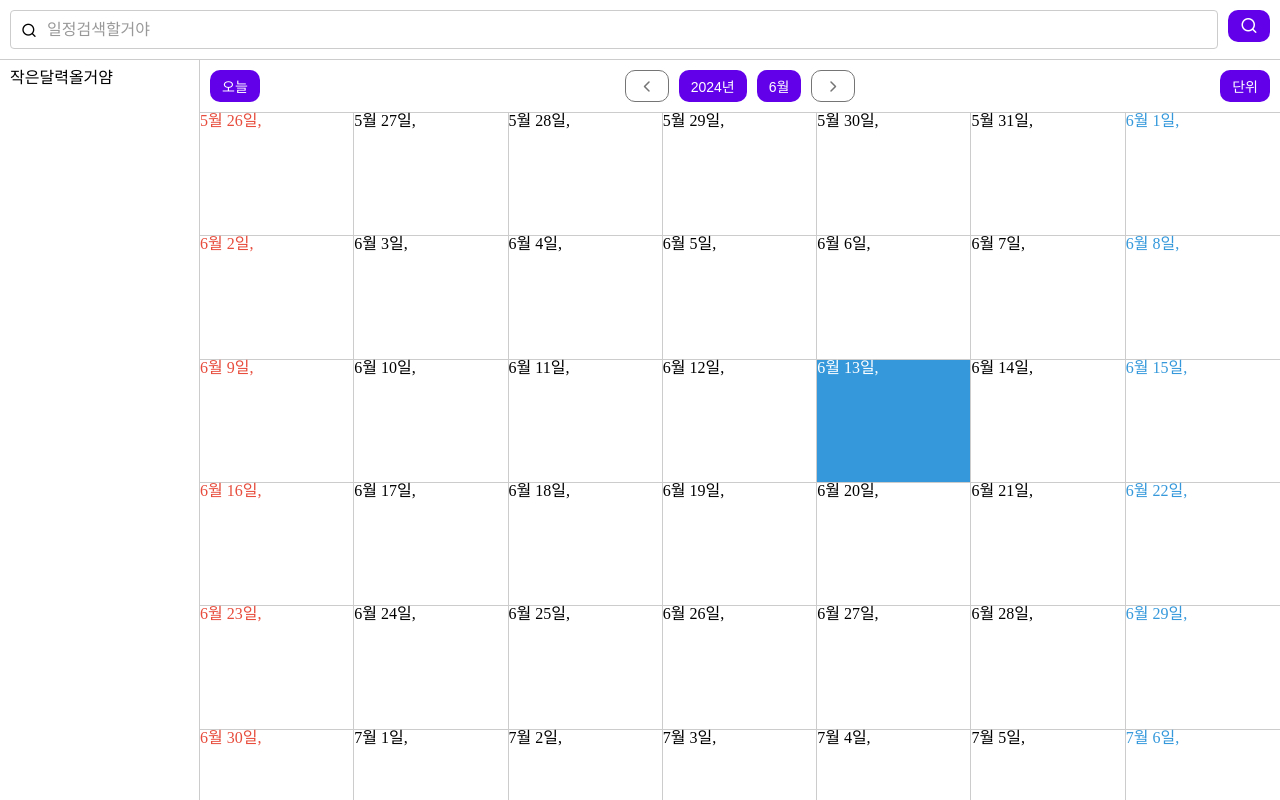
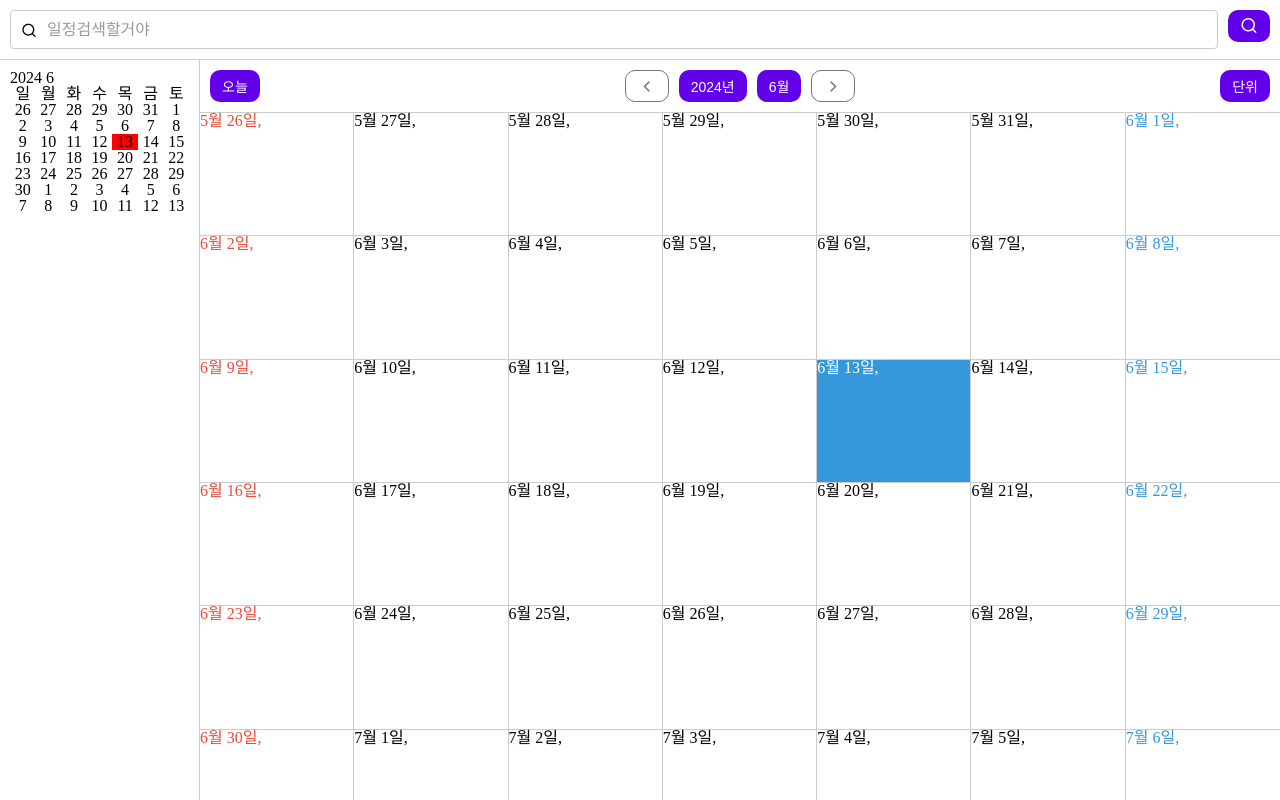
Before and after one commit to yienaa/bitter, a React app in the folder workspaces/bitter-calendar/: page / in a window 1280 px wide. Built offline with nearby package versions, Linux system fonts and the light colour scheme.

Commit message:
Nav 영역 작은 달력 추가

```diff
--- a/workspaces/bitter-calendar/src/components/calendar/CalendarNav.tsx
+++ b/workspaces/bitter-calendar/src/components/calendar/CalendarNav.tsx
@@ -1,5 +1,6 @@
 import React from 'react';
 import styled from 'styled-components';
+import SmallCalendar from './SmallCalendar';
 
 const Nav = styled.div`
   grid-area: side-bar;
@@ -10,5 +11,7 @@ const Nav = styled.div`
 `;
 
 export default function CalendarNav(): React.ReactElement {
-  return <Nav>작은달력올거얌</Nav>;
+  return <Nav>
+    <SmallCalendar />
+  </Nav>;
 }
--- /dev/null
+++ b/workspaces/bitter-calendar/src/components/calendar/SmallCalendar.tsx
@@ -0,0 +1,62 @@
+import React,  {useContext, useState, useEffect} from 'react';
+import styled from 'styled-components';
+import { CurrentContext } from '../../contexts/CurrentContext';
+import { generate6Weeks, getWeekday } from '../../utils/weekInfo';
+import { WeekInfo } from '../../types/calendar';
+import useCurrent from '../../hooks/useCurrent';
+import { generate7Days } from '../../utils/dayInfo';
+import useToday from '../../hooks/useToday';
+
+const Wrapper = styled.div`
+    width: 100%;
+    height: 100%;
+`;
+const Header = styled.div`
+
+`;
+const Day = styled.div`
+display: flex;
+
+> div {
+        width: 100%;
+        text-align: center;
+    }
+`;
+const Week = styled.div`
+    display: flex;
+
+`;
+const Date = styled.div`
+    display: flex;
+    width: 100%;
+    justify-content: center;
+
+    &.is-today {
+        background-color: red;
+    }
+`;
+export default function SmallCalendar(): React.ReactElement {
+    const today = useToday();
+    const [current, setCurrent] = useCurrent()
+    const [weeks, setWeeks] = useState<WeekInfo[]>(generate6Weeks(current.year, current.month));
+    const weekDays = getWeekday();
+    useEffect(() => {
+        console.log(today);
+    }, [current]);
+
+    return <Wrapper>
+        <Header>{current.year} {current.month + 1}</Header>
+        <Day>{weekDays.map((day) => <div>{day}</div>)}</Day>
+        {
+            weeks.map((week) => {
+                return <Week key={week.key}>
+                    {
+                        generate7Days(week.firstDayOfWeek).map((day) => {
+                            return <Date key={day.key} className={`${today.key === day.key ? 'is-today' : ''}`}>{day.date}</Date>
+                        })
+                    }
+                </Week>
+            })
+        }
+    </Wrapper>;
+}
```
